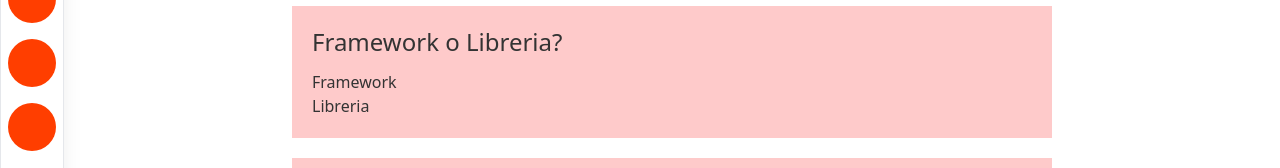
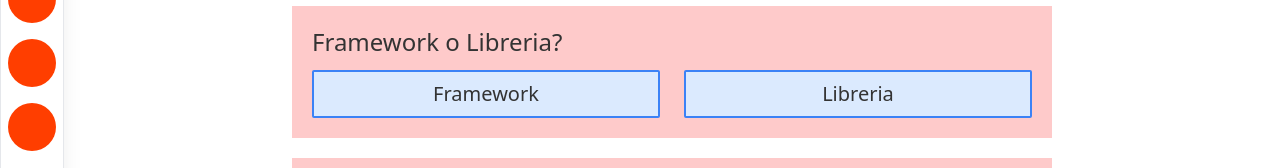
Before and after one commit to ucudal/PW_2021_Framework-Svelte, a Svelte app in the folder my-svelte-project/: page / in a window 1280 px wide. Shown: the part 162-330 px from the top of the page. Built offline with nearby package versions, Linux system fonts and the light colour scheme; some icons are missing.

Commit message:
Svelte - Intro y Quizz

```diff
--- /dev/null
+++ b/my-svelte-project/src/Components/Svelte/Card.svelte
@@ -0,0 +1,10 @@
+<script>
+    export let title;
+    export let onClick;
+</script>
+
+<button
+    on:click={onClick}
+    class="w-1/2 pl-4 pr-4 pt-2 pb-2 text-center border-blue-500 border-2 bg-blue-100">
+    <p class="text-xl">{title}</p>
+</button>
--- a/my-svelte-project/src/Components/Svelte/Definitions.svelte
+++ b/my-svelte-project/src/Components/Svelte/Definitions.svelte
@@ -1,4 +1,40 @@
 <script>
+    import Card from "./Card.svelte";
+
+    let framework;
+    let libreria;
+
+    const definitions = {
+        framework: {
+            title: 'Framework',
+            definition: 'Los frameworks son un conjunto de funciones que nos permiten a los devs abstraernos de estar pendientes de cuándo son invocadas ciertas acciones y cómo es que se configuran. Éstos brindan una API amigable que nos permite configurar el comportamiento de nuestra app, pero es el framework el que tiene el control sobre ello.'
+        },
+        libreria: {
+            title: 'Libreria',
+            definition: 'Las librerías son conjuntos de funciones que nosotros debemos invocar cuando querramos hacer uso de ellas. Un ejemplo claro es la libreria java.util.Date que nos permite acceder a funciones de fecha, pero solo son ejecutadas cuando nosotros directamente lo codificamos.'
+        }
+    }
+
+    $: {
+        framework = definitions.framework.title
+        libreria = definitions.libreria.title
+    }
+
+    function onFrameworkClick() {
+        if (framework == definitions.framework.title) {
+            framework = definitions.framework.definition
+        } else {
+            framework = definitions.framework.title
+        }
+    }
+
+    function onLibraryClick() {
+        if (libreria == definitions.libreria.title) {
+            libreria = definitions.libreria.definition
+        } else {
+            libreria = definitions.libreria.title
+        }
+    }
 
 </script>
 
@@ -8,12 +44,12 @@
 <article class="p-5 mb-5 bg-red-200">
     <h2 class="text-2xl mb-3">Framework o Libreria?</h2>
 
-    <div>
-        <div>
-        <p>Framework</p>
-        </div>
-        <div>
-        <p>Libreria</p>
-        </div>
+    <div class="flex space-x-6">
+        <Card
+            title={framework}
+            onClick={onFrameworkClick} />
+        <Card
+            onClick={onLibraryClick}
+            title={libreria}/>
     </div>
 </article>
--- a/my-svelte-project/src/Components/Svelte/ImageCard.svelte
+++ b/my-svelte-project/src/Components/Svelte/ImageCard.svelte
@@ -2,9 +2,13 @@
     export let imageUrl;
     export let imageAlt;
     export let title;
+    export let color;
+    export let onClick;
 </script>
 
-<div class="w-1/2 pl-4 pr-4 pt-2 pb-2 text-center border-purple-500 border-2 bg-purple-100">
+<div
+    on:click={onClick}
+    class="w-1/2 pl-4 pr-4 pt-2 pb-2 text-center border-{color}-500 border-2 bg-{color}-100">
     <img src={imageUrl} alt={imageAlt}>
     <p class="text-xl">{title}</p>
 </div>
--- a/my-svelte-project/src/Components/Svelte/Quizz.svelte
+++ b/my-svelte-project/src/Components/Svelte/Quizz.svelte
@@ -1,21 +1,37 @@
 <script>
     import ImageCard from "./ImageCard.svelte";
+
+    const colors = {
+        default: 'purple',
+        error: 'red',
+        success: 'green'
+    }
 
     const quizzCards = {
         framework: {
             title: 'Framework',
             imageUrl: 'https://media.giphy.com/media/7J1llSYGJhKQJpVS9V/giphy.gif',
-            imageAlt: 'Gif de Alf filmando con una cámara'
+            imageAlt: 'Gif de Alf filmando con una cámara',
+            color: colors.default
         },
         libreria: {
             title: 'Libreria',
             imageUrl: 'https://media.giphy.com/media/Jn6UleOajZxAY/giphy.gif',
-            imageAlt: 'Gif de Alf mirando una película'
+            imageAlt: 'Gif de Alf mirando una película',
+            color: colors.default
         }
     }
 
-    function onAnswerSelection() {
+    function onFrameworkClick() {
+        quizzCards.framework.imageUrl = "https://media.giphy.com/media/KY41NM9XNzWy4/giphy.gif"
+        quizzCards.framework.imageAlt = "Gif de Alf cantando feliz"
+        quizzCards.framework.color = colors.success
+    }
 
+    function onLibraryClick() {
+        quizzCards.libreria.imageUrl = "https://media.giphy.com/media/NDvZ2XKsfFm24/giphy.gif"
+        quizzCards.libreria.imageAlt = "Gif de Alf cuando explota la cocina y sale volando"
+        quizzCards.libreria.color = colors.default
     }
 </script>
 
@@ -28,12 +44,16 @@
         <ImageCard
         title={quizzCards.framework.title}
         imageUrl={quizzCards.framework.imageUrl}
-        imageAlt={quizzCards.framework.imageAlt} />
+        imageAlt={quizzCards.framework.imageAlt}
+        color={quizzCards.framework.color}
+        onClick={onFrameworkClick} />
 
         <ImageCard
         title={quizzCards.libreria.title}
         imageUrl={quizzCards.libreria.imageUrl}
         imageAlt={quizzCards.libreria.imageAlt}
+        color={quizzCards.libreria.color}
+        onClick={onLibraryClick}
         />
 
         <!-- <div class="w-1/2 pl-4 pr-4 pt-2 pb-2 text-center border-green-500 border-2 bg-green-100">
@@ -43,5 +63,4 @@
         <p class="text-xl">Libreria</p>
         </div> -->
     </div>
-    <!-- Gif de confetti si responde correctamente, Gif de alarma si no-->
 </article>
```
